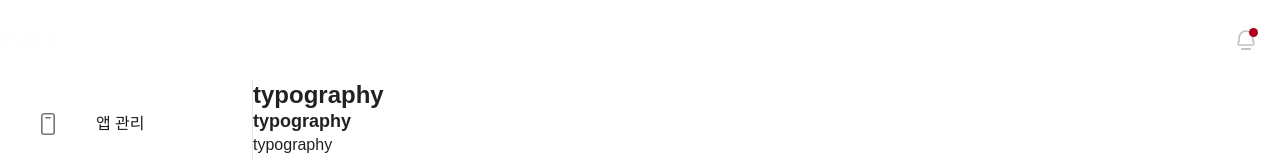
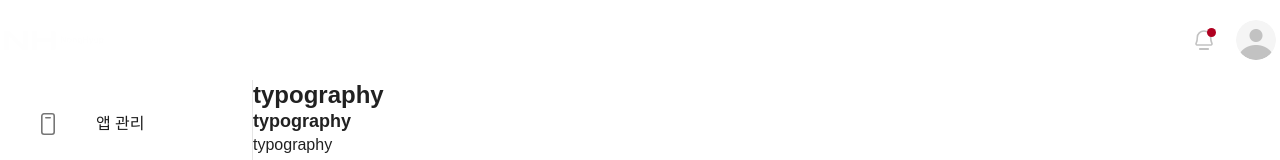
Before and after one commit to s31237737/nh-bo, a Vue app: page / in a window 1280 px wide. Shown: the top 160 px of the page. Built offline with nearby package versions, Linux system fonts and the light colour scheme; a web font is replaced by a local one.

Commit message:
header 작업중

```diff
--- a/src/components/Header.vue
+++ b/src/components/Header.vue
@@ -11,7 +11,10 @@
       />
     </template>
     <template #append>
-      <v-btn icon>
+      <v-btn
+        icon
+        size="32"
+      >
         <!-- 알림이 있을 때만 v-badge가 보이도록 조건부 렌더링 -->
         <v-badge
           v-if="hasNotification"
@@ -31,6 +34,17 @@
           size="32"
         />
       </v-btn>
+      <v-btn
+        icon
+        size="40"
+      >
+        <v-avatar>
+          <img
+            width="40"
+            src="@/assets/images/profile.png"
+          >
+        </v-avatar>
+      </v-btn>
     </template>
   </v-app-bar>
 </template>
--- a/src/styles/_layout.scss
+++ b/src/styles/_layout.scss
@@ -1,5 +1,10 @@
 @import "mixin";
 .header {
+  .v-toolbar {
+    &__append {
+      gap: 16px;
+    }
+  }
   .v-badge {
     &__badge {
       bottom: calc(100% - 0.8125rem) !important;
@@ -56,7 +61,6 @@
     }
     .is-active {
       background: rgba(87, 101, 229, 0.1);
-
       color: #4150d5;
       .v-list-item-title {
         font-weight: 600;
```
Also changed, not shown: src/assets/images/logo.png, src/assets/images/profile.png (added).
